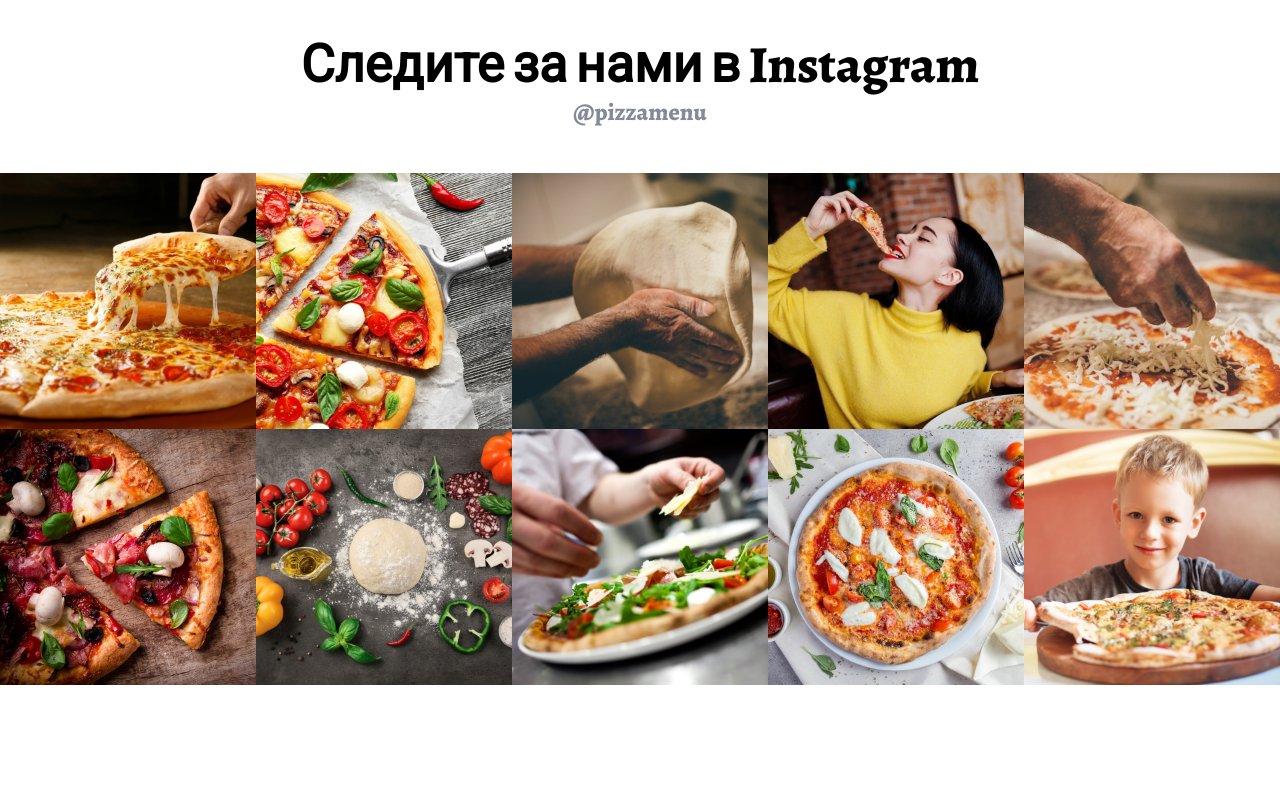
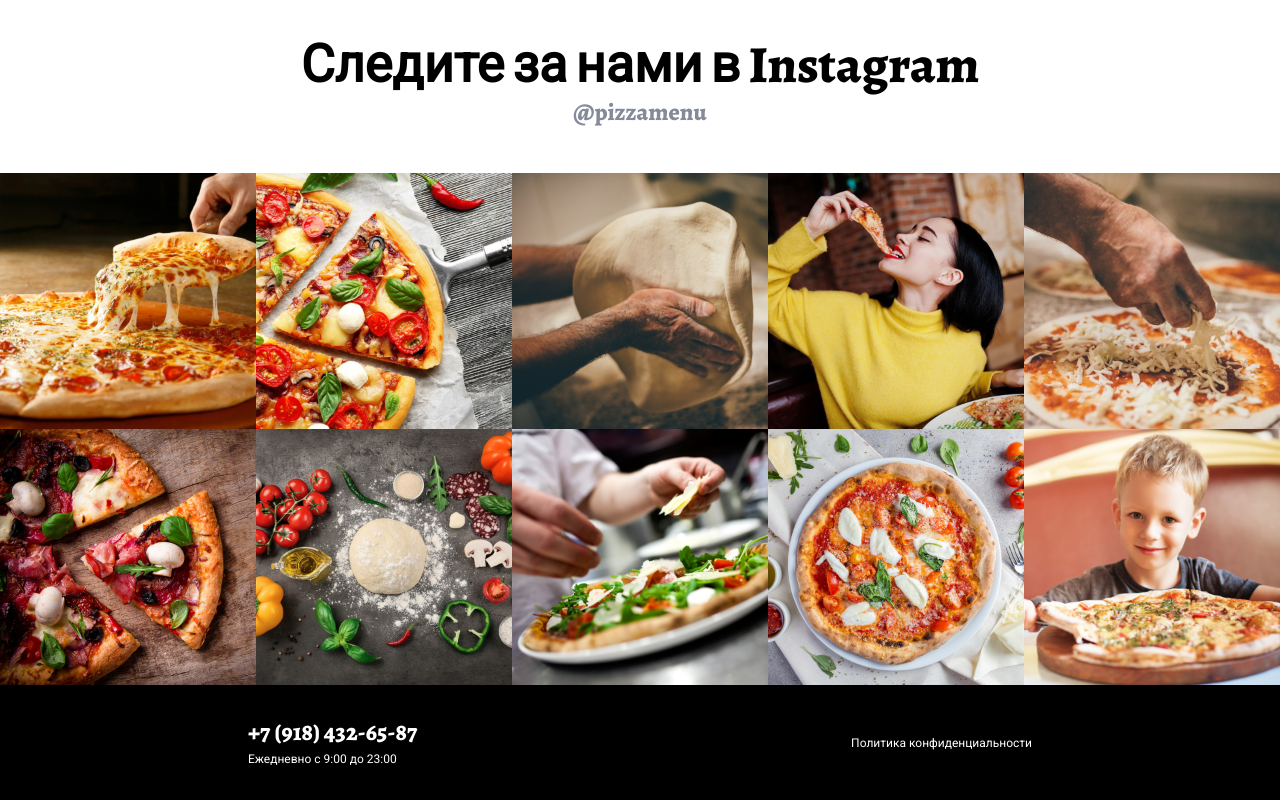
Before and after one commit to Danilsda78/webpractik, a website: page app/index.html in a window 1280 px wide. Shown: the part 2786-3586 px from the top of the page. Before the commit the page ends 3471 px from the top, so only its background shows below. Drawn offline with nearby package versions, Linux system fonts and the light colour scheme; files that its build step writes are made by us from their sources.

Commit message:
add footer

```diff
--- a/app/html/footer.html
+++ b/app/html/footer.html
@@ -0,0 +1,11 @@
+<footer class="footer">
+	<div class="container">
+		<div class="footer__content">
+			<div class="footer__item">
+				<a href="" class="footer__tel">+7 (918) 432-65-87</a>
+				<span>Ежедневно с 9:00 до 23:00</span>
+			</div>
+			<div class="footer__item"><a href="" class="footer__link">Политика конфиденциальности</a></div>
+		</div>
+	</div>
+</footer>
--- a/app/js/scripts.js
+++ b/app/js/scripts.js
@@ -7,6 +7,7 @@ let lastPositionScroll = 0
 function headBtnActive() {
 	mobMenu.classList.toggle('active')
 	mobBtn.classList.toggle('active')
+	document.body.classList.toggle('hidden')
 }
 
 function bodyPositionScroll() {
--- a/app/scss/const.scss
+++ b/app/scss/const.scss
@@ -78,6 +78,9 @@ img {
 	@include svg(pay)
 }
 
+.hidden {
+	overflow: hidden;
+}
 .container {
 	max-width: 1320px + 62px;
 	margin: 0 auto;
@@ -89,9 +92,9 @@ img {
 }
 .box {
 	margin: 0 0 100px;
-	&:last-child {
-		margin: 0;
-	}
+}
+footer {
+	margin: -100px 0 0;
 }
 .btn {
 	width: 100%;
--- a/app/scss/footer.scss
+++ b/app/scss/footer.scss
@@ -0,0 +1,42 @@
+.footer {
+	background: #000;
+	color: #fff;
+	padding: 32px 0;
+	&__content {
+		display: flex;
+		justify-content: space-around;
+		align-items: center;
+	}
+	&__item {
+		display: flex;
+		flex-direction: column;
+	}
+	span {
+		font-family: Roboto;
+		font-style: normal;
+		font-weight: normal;
+		font-size: 12px;
+		line-height: 18px;
+	}
+	&__tel {
+		font-weight: 800;
+		font-size: 24px;
+		line-height: 30px;
+		margin: 0 0 3px;
+	}
+	&__link {
+		font-family: Roboto;
+		font-style: normal;
+		font-weight: normal;
+		font-size: 12px;
+		line-height: 18px;
+	}
+	@media (max-width: 768px) {
+		&__content {
+			flex-direction: column;
+		}
+		span {
+			margin: 0 0 10px;
+		}
+	}
+}
```
Also changed, not shown: dist/index.html, dist/scripts.js, dist/style.css.
